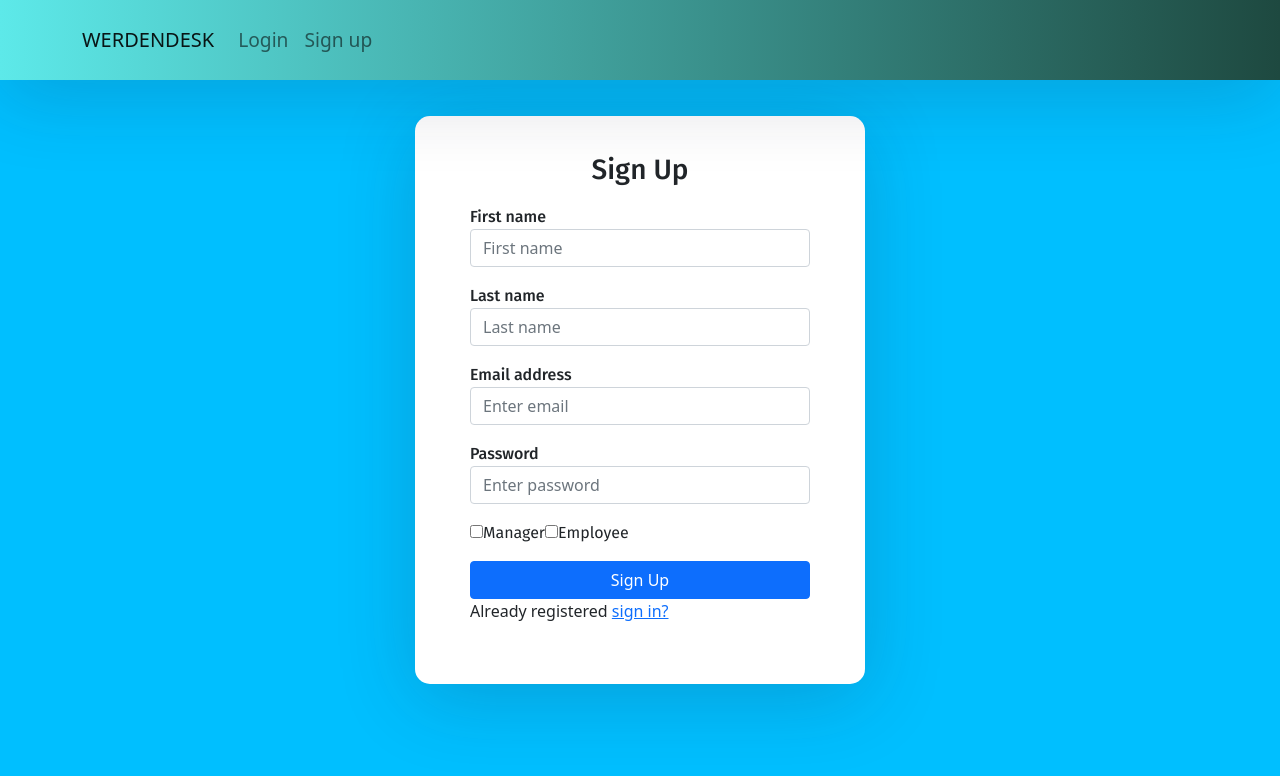
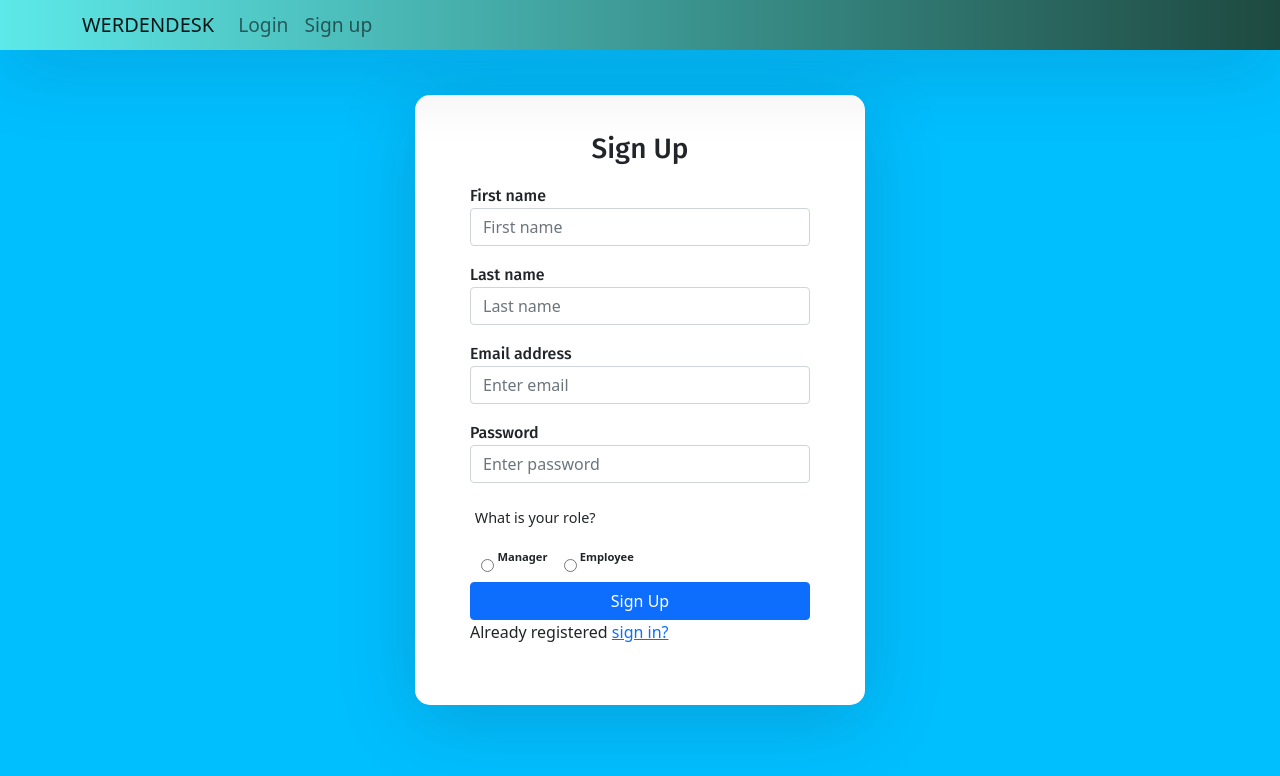
Before and after one commit to davidkiama/Asset-Inventory-Management, a React (Create React App) app in the folder frontend/: page /sign-up in a window 1280 px wide. Shown: the top 776 px of the page. Built offline with nearby package versions, Linux system fonts and the light colour scheme.

Commit message:
created an api folder for authentication

```diff
--- a/frontend/package.json
+++ b/frontend/package.json
@@ -6,6 +6,7 @@
     "@testing-library/jest-dom": "^5.16.4",
     "@testing-library/react": "^13.1.1",
     "@testing-library/user-event": "^13.5.0",
+    "axios": "^0.27.2",
     "bootstrap": "^5.1.3",
     "react": "^18.1.0",
     "react-dom": "^18.1.0",
--- /dev/null
+++ b/frontend/src/api/index.js
@@ -0,0 +1,3 @@
+import axios from "axios";
+
+const authUrl = "http://127.0.0.1:8000/auth";
--- a/frontend/src/components/Navbar.css
+++ b/frontend/src/components/Navbar.css
@@ -1,7 +1,7 @@
 .navbar {
   background: linear-gradient(90deg, rgb(93, 233, 233) 0%, rgb(30, 73, 64) 100%);
 
-  height: 80px;
+  height: 50px;
   display: flex;
   justify-content: center;
   align-items: center;
--- a/frontend/src/components/Navbar.js
+++ b/frontend/src/components/Navbar.js
@@ -6,27 +6,27 @@ import "./Navbar.css";
 function Navbar() {
   return (
     <div>
-
       <nav className="navbar navbar-expand-lg navbar-light fixed-top">
         <div className="container">
-                <Link to="/" className="navbar-logo" >
-                                        {/* closeMobileMenu code added here so that on mobile, when
-                                                .........someone clicks the logo, it closes the menu. */}
-                Wendesk <i className='fab fa-typo3' />
-                                                  {/* To display the logo */}
+          <Link to="/" className="navbar-logo">
+            Wendesk <i className="fab fa-typo3" />
           </Link>
-
 
           <div className="collapse navbar-collapse" id="navbarTogglerDemo02">
             <ul className="navbar-nav ml-auto">
               <li className="nav-item">
-                  <Link className="nav-link" to={'/sign-in'}>
+                <Link className="nav-link" to={"/sign-in"}>
                   Login
                 </Link>
               </li>
               <li className="nav-item">
-                  <Link className="nav-link" to={'/sign-up'}>
+                <Link className="nav-link" to={"/sign-up"}>
                   Sign up
+                </Link>
+              </li>
+              <li>
+                <Link to="/sign-in" onClick={this.props.logOut}>
+                  Log Out
                 </Link>
               </li>
             </ul>
--- a/frontend/src/components/pages/SignUp.js
+++ b/frontend/src/components/pages/SignUp.js
@@ -1,5 +1,6 @@
 import React, { Component } from "react";
 // import * as React from 'react'
+import "../../static/css/SignUp.css";
 export default class SignUp extends Component {
   render() {
     return (
@@ -33,25 +34,17 @@ export default class SignUp extends Component {
             placeholder="Enter password"
           />
         </div>
-        <div className="mb-3">
-          <div className="custom-control custom-checkbox">
-            <input
-              type="checkbox"
-              className="custom-control-input"
-              id="customCheck1"
-            />
-            <label className="custom-control-label" htmlFor="customCheck1">
-              Manager
-            </label>
-
-            <input
-              type="checkbox"
-              className="custom-control-input"
-              id="customCheck2"
-            />
-            <label className="custom-control-label" htmlFor="customCheck2">
-              Employee
-            </label>
+        <div className="register-form-form-role">
+          <p className="register-form-form-role-title">What is your role? </p>
+          <div className="register-form-form-role-container">
+            <div className="register-form-form-role-user">
+              <input type="radio" name="role" id="role" />
+              <p>Manager</p>
+            </div>
+            <div className="register-form-form-role-mover">
+              <input type="radio" name="role" id="role" />
+              <p>Employee</p>
+            </div>
           </div>
         </div>
         <div className="d-grid">
--- /dev/null
+++ b/frontend/src/static/css/SignUp.css
@@ -0,0 +1,70 @@
+
+.register-form-form-title {
+    padding: 1.5rem 0;
+}
+
+.register-form-form-title h1 {
+    font-weight: 400;
+    font-size: 1.5rem;
+}
+
+.register-form-form-role {
+    padding-top: .5rem;
+}
+
+.register-form-form-role-title {
+    padding-left: .3rem;
+    font-size: .9rem;
+}
+
+.register-form-form-role-container {
+    display: -webkit-box;
+    display: -ms-flexbox;
+    display: flex;
+    padding-top: .3rem;
+    padding-left: .7rem;
+}
+
+.register-form-form-role-user,
+.register-form-form-role-mover {
+    display: -webkit-box;
+    display: -ms-flexbox;
+    display: flex;
+}
+
+.register-form-form-role-user p,
+.register-form-form-role-mover p {
+    padding-left: .2rem;
+    font-size: .7rem;
+    font-weight: 700;
+}
+
+.register-form-form-role-mover {
+    padding-left: 1rem;
+}
+
+.register-form-form-register {
+    padding-top: 1.5rem;
+}
+
+@media (min-width: 768px) {
+    .register-form {
+        display: -ms-grid;
+        display: grid;
+        grid-template-columns: repeat(2, 1fr);
+        -ms-grid-rows: 400px;
+        grid-template-rows: 450px;
+    }
+    .register-form-login {
+        -ms-grid-column: 2;
+        -ms-grid-column-span: 1;
+        grid-column: 2/3;
+        -ms-grid-row: 1;
+        -ms-grid-row-span: 1;
+        grid-row: 1/2;
+        height: 100%;
+        border-top-right-radius: .3rem;
+        border-top-left-radius: 0;
+        border-bottom-right-radius: .3rem;
+    }
+}
```
Also changed, not shown: frontend/src/actions/auth.js (added, +11 -0 lines), frontend/src/components/Profile/Bio.jsx (deleted, +0 -104 lines), frontend/src/components/Profile/ProfileView.jsx (deleted, +0 -23 lines), frontend/src/reducers/auth.js (added, +9 -0 lines), 2 other files (tests, documents, lock files or other folders). Lines whose indentation alone changed are shown as unchanged.
